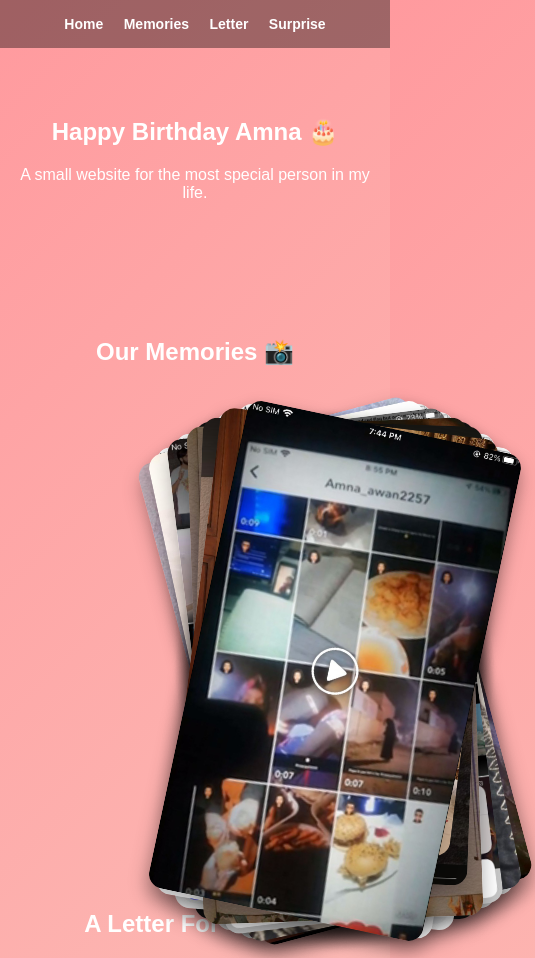
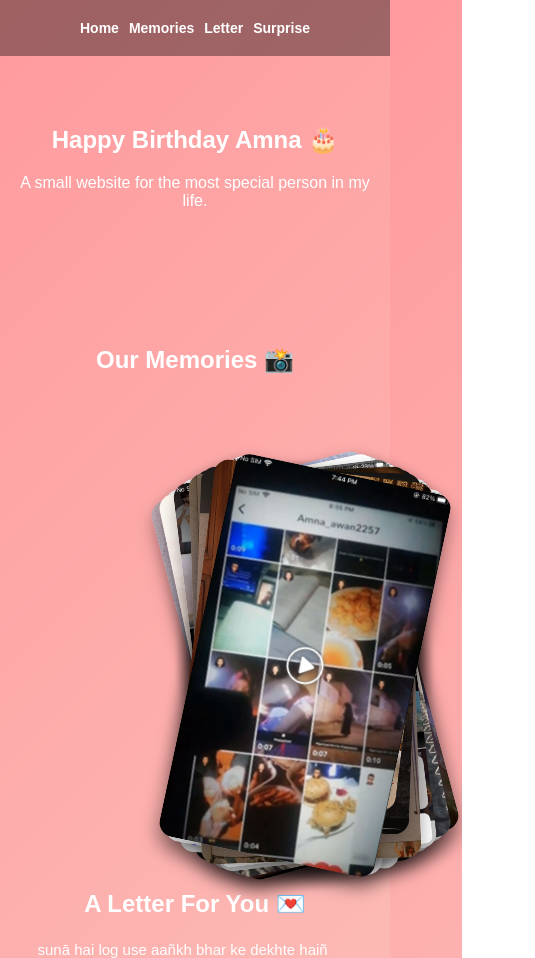
Before and after one commit to ghauri10101-lab/Ghaurian-Birthday-Website, a plain HTML site: page index.html in a window 390 px wide. Shown: the top 958 px of the page, 535 px wide, since content can reach past the window. Drawn offline with Linux system fonts and the light colour scheme.

Commit message:
Add files via upload

```diff
--- a/index.html
+++ b/index.html
@@ -6,7 +6,6 @@
 <title>Happy Birthday Amna 🎂</title>
 
 <style>
-
 body{
     font-family: Arial, sans-serif;
     margin:0;
@@ -15,12 +14,16 @@ text-align:center;
     color:white;
 }
 
+/* NAVIGATION */
 nav{
     background:#00000060;
     padding:15px;
     position:sticky;
     top:0;
     z-index:100;
+    display:flex;
+    justify-content:center;
+    flex-wrap:nowrap; /* links one line me */
 }
 
 nav a{
@@ -29,6 +32,7 @@ margin:0 10px;
     text-decoration:none;
     font-weight:bold;
     font-size:16px;
+    white-space:nowrap; /* wrap na ho */
 }
 
 section{
@@ -46,13 +50,12 @@ cursor:pointer;
 }
 
 /* STACKED CARDS */
-
 .photo-stack{
     position:relative;
     width:80%;
     max-width:280px;
     height:320px;
-margin:auto;
+    margin:50px auto; /* center align */
     cursor:pointer;
 }
 
@@ -83,7 +86,6 @@ z-index:20;
 }
 
 /* FULL GALLERY */
-
 .gallery-full{
     display:none;
     flex-direction:column;
@@ -111,7 +113,6 @@ to{opacity:1;transform:translateY(0)}
 }
 
 /* LETTER */
-
 .letter{
     max-width:90%;
     margin:auto;
@@ -121,7 +122,6 @@ text-align:left;
 }
 
 /* SURPRISE */
-
 #surprise{
     display:none;
     font-size:20px;
@@ -137,7 +137,6 @@ to{transform:scale(1.1)}
 }
 
 /* BALLOONS */
-
 .balloon{
     position:fixed;
     bottom:-150px;
@@ -158,13 +157,16 @@ animation: float 10s infinite;
     100%{bottom:110%}
 }
 
-/* MEDIA QUERIES FOR MOBILE */
+/* MOBILE RESPONSIVE */
+@media (max-width:600px){
 
-@media (max-width:600px){
+nav{
+    flex-wrap:wrap;
+}
 
 nav a{
     font-size:14px;
-margin:0 8px;
+    margin:5px;
 }
 
 button{
@@ -179,6 +181,8 @@ line-height:1.7;
 
 .photo-stack{
     height:260px;
+    max-width:220px;
+    margin:40px auto;
 }
 
 .card{
@@ -194,7 +198,6 @@ font-size:18px;
 }
 
 }
-
 </style>
 </head>
 
@@ -221,7 +224,6 @@ font-size:18px;
 <br><br>
 
 <div class="photo-stack" onclick="openGallery()">
-
 <img src="1.jpeg" class="card">
 <img src="2.jpeg" class="card">
 <img src="3.jpeg" class="card">
@@ -234,7 +236,6 @@ font-size:18px;
 <img src="10.jpeg" class="card">
 <img src="11.jpeg" class="card">
 <img src="12.jpeg" class="card">
-
 </div>
 
 <div id="gallery" class="gallery-full">
@@ -255,7 +256,6 @@ font-size:18px;
 </div>
 
 </section>
-<br><br><br><br><br><br>
 
 <section id="letter">
 <h2>A Letter For You 💌</h2>
```
Lines whose indentation alone changed are shown as unchanged.
